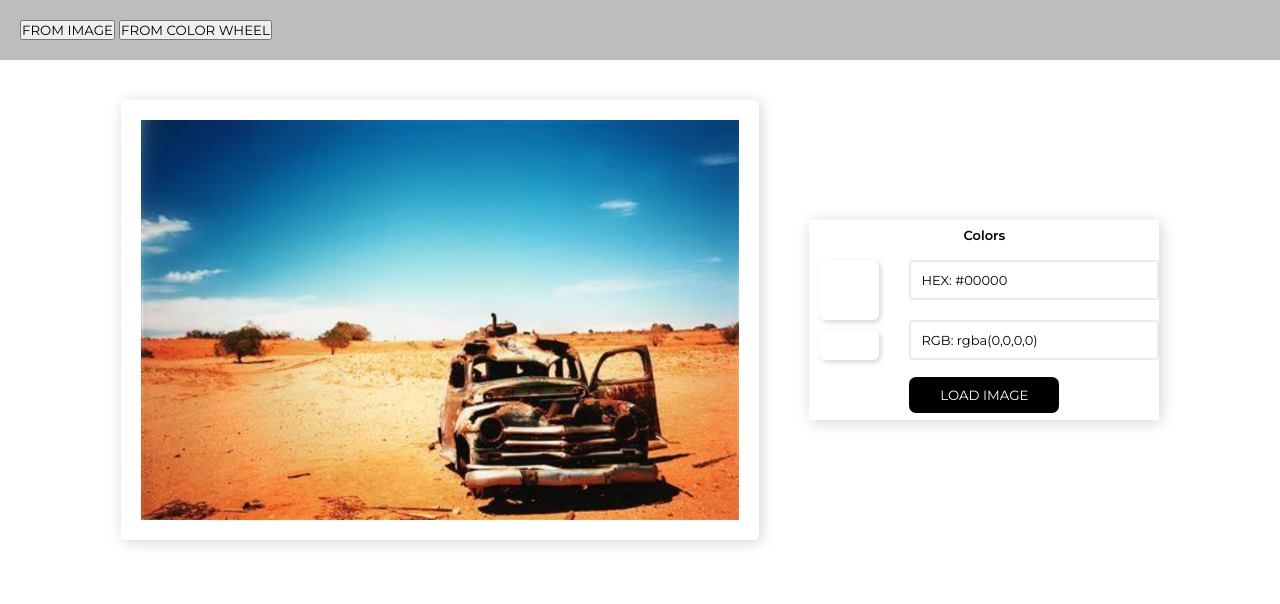
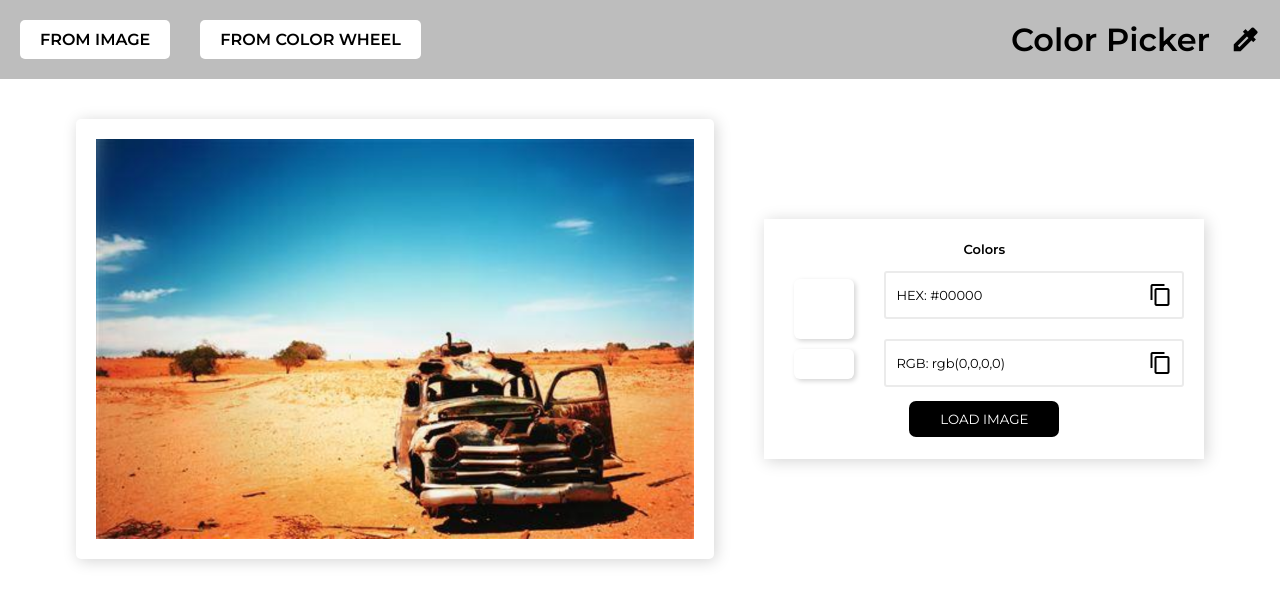
Before and after one commit to sikadali/colorpicker, a plain HTML site: page index.html in a window 1280 px wide. Drawn offline with Linux system fonts and the light colour scheme.

Commit message:
styling navbar

```diff
--- a/index.html
+++ b/index.html
@@ -5,12 +5,19 @@
         <title>Color Picker</title>
         <link href="style.css" rel="stylesheet">
         <link href="https://fonts.googleapis.com/css2?family=Montserrat:ital,wght@0,100;0,200;0,400;0,500;0,600;1,300&display=swap" rel="stylesheet">
+        <link href="https://fonts.googleapis.com/icon?family=Material+Icons" rel="stylesheet">
     </head>
     <body>
         <div class="container">
             <div class="navbar">
-                <button onclick="openOnglet(event, 'imagepicker')">FROM IMAGE</button>
-                <button onclick="openOnglet(event, 'colorpicker')">FROM COLOR WHEEL</button>
+                <div class="onglets">
+                    <button onclick="openOnglet(event, 'imagepicker')">FROM IMAGE</button>
+                    <button onclick="openOnglet(event, 'colorpicker')">FROM COLOR WHEEL</button>
+                </div>
+                <div class="logo">
+                    <h1>Color Picker</h1>
+                    <span class="material-icons">colorize</span>
+                </div>
             </div>
             <div class="tabcontent" id="imagepicker">
                 <img class="img-display" src="./default-img.png"></img>
@@ -22,8 +29,14 @@
                             <div class="color"></div>
                         </div>
                         <div class="values">
-                            <div class="value">HEX: #00000</div>
-                            <div class="value">RGB: rgba(0,0,0,0)</div>
+                            <div class="value">
+                                <div>HEX: #00000</div>
+                                <span class="material-icons">content_copy</span>
+                            </div>
+                            <div class="value">
+                                <div>RGB: rgb(0,0,0,0)</div>
+                                <span class="material-icons">content_copy</span>
+                            </div>
                         </div>
                     </section>
                     <button>LOAD IMAGE</button>
--- a/style.css
+++ b/style.css
@@ -13,6 +13,42 @@
 .navbar {
     padding: 20px;
     background: #bdbdbd;
+    display: flex;
+    align-items: center;
+    justify-content: space-between;
+}
+
+.onglets {
+    display: flex;
+    gap: 30px
+}
+
+.onglets button {
+    padding: 10px 20px;
+    border: none;
+    border-radius: 5px;
+    background: #fff;
+    cursor: pointer;
+    font-size: 16px;
+    font-weight: 600;
+    color: #000;
+    transition: all 0.2s;
+}
+
+.onglets button:hover {
+    background: #000;
+    color: #fff;
+}
+
+.logo {
+    display: flex;
+    align-items: center;
+    gap: 20px
+}
+
+.logo span {
+    font-size: 30px;
+    font-weight: bold;
 }
 
 .tabcontent {
@@ -42,6 +78,8 @@
     justify-content: space-evenly;
     height: 200px;
     box-shadow: 2px 2px 15px rgb(212, 212, 212);
+    padding: 20px;
+    gap: 10px
 }
 
 .color-display h3 {
@@ -72,14 +110,26 @@
     display: flex;
     flex-direction: column;
     gap: 20px;
-    width: 250px;
+    width: 300px;
 }
 
 .values .value {
+    display: flex;
+    align-items: center;
+    justify-content: space-between;
     border: 2px solid rgb(235, 235, 235);
     border-radius: 3px;
     padding: 10px;
     font-size: small;
+}
+
+.value span {
+    cursor: pointer;
+    transition: all 0.2s;
+}
+
+.value span:hover {
+    color: rgb(141, 141, 141);
 }
 
 .color-display button {
@@ -90,6 +140,12 @@
     color: white;
     width: 150px;
     align-self: center;
+    transition: all 0.2s;
+}
+
+.color-display button:hover {
+    background: rgb(202, 202, 202);
+    color: black
 }
 
 @keyframes animation {
```
